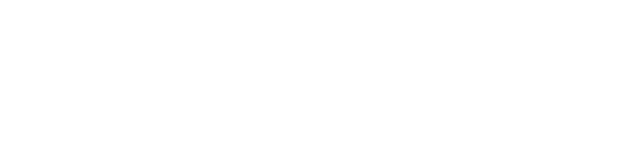
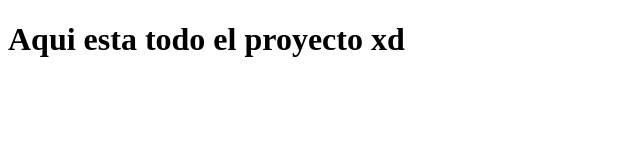
Before and after one commit to juanketo/classgit, a plain HTML site: page index.html in a window 1280 px wide. Shown: the whole page, without its empty margins (0-640 px from the left). Drawn offline with Linux system fonts and the light colour scheme.

Commit message:
mi segundo commit

```diff
--- a/index.html
+++ b/index.html
@@ -6,6 +6,6 @@
     <title>Conexion de GIT</title>
 </head>
 <body>
-
+    <h1>Aqui esta todo el proyecto xd</h1>
 </body>
 </html>
```
